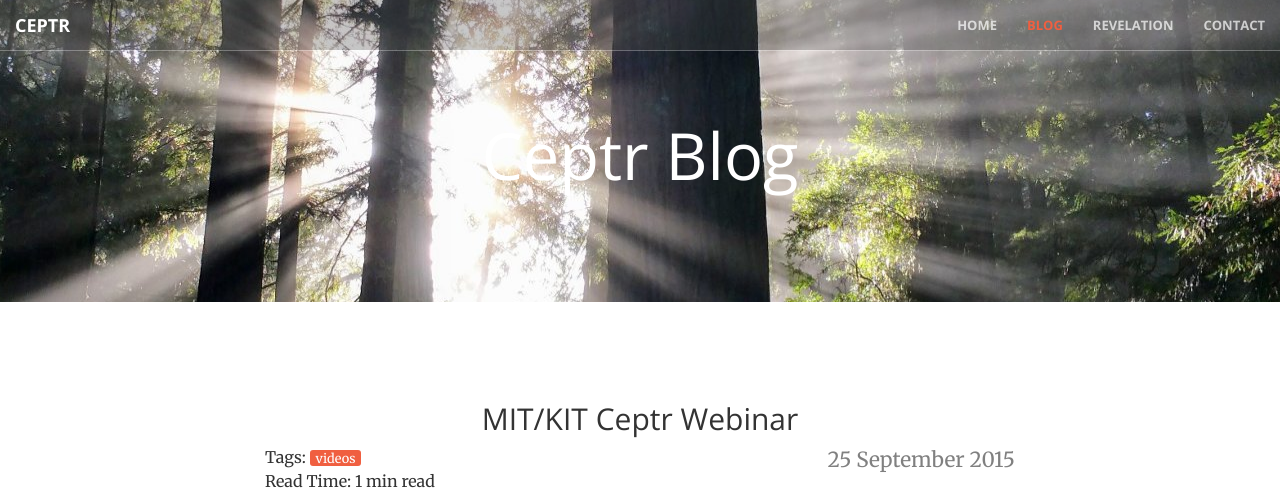
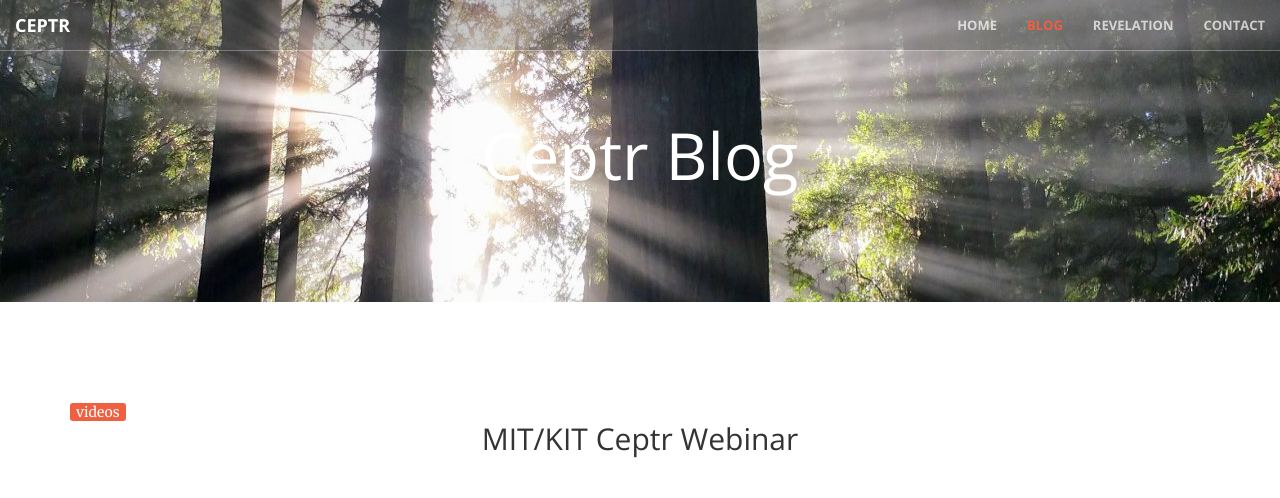
Before and after one commit to metacurrency/ceptr-org, a Jekyll site: the page built from _posts/2015-09-24-mitkit-ceptr-webinar.html, in a window 1280 px wide and 1400 px high. Shown: the top 498 px of the window. Built offline with Jekyll 4.4.1, drawn with Linux system fonts in a browser that asks for light colours; comment, search, counter and statistics services are not loaded.

Commit message:
blog post formatting

```diff
--- a/_includes/css/custom.css
+++ b/_includes/css/custom.css
@@ -55,20 +55,28 @@ section#blog .aligncenter {
   margin-left: auto;
   margin-right: auto;
 }
+section#blog h2.section-heading {
+  padding: 0 0 1em 0;
+}
+section#blog post-meta.tags {
+  display: block;
+  text-align: left;
+  width: 100%;
+}
 section#blog span.tag {
   background: #f05f40;
   color: white;
   border-radius: 3px;
-  font-size: 80%;
+  font-size: 100%;
   padding: 0 6px 0 6px;
 }
-section#blog post-meta.tags::before {
+/* section#blog post-meta.tags::before {
   content: "Tags:";
 }
 section#blog post-meta.read-time::before {
   content: "Read Time:";
 }
-/* section#blog post-meta.post-date::before {
+section#blog post-meta.post-date::before {
   content: "Date:";
 } */
 section#blog post-meta.post-date {
--- a/_layouts/post.html
+++ b/_layouts/post.html
@@ -7,12 +7,16 @@ comments: true
     <h1>Ceptr Blog</h1>
   </div>
 </section>
-
 <section id="blog">
   <div class="container">
     <div class="row">
       <div class="col-lg-12 text-center">
-	<h2 class="section-heading">{{page.title}}</h2>
+          <post-meta class="tags">
+            {% for tag in page.tags %}
+              <span class="tag">{{tag}}</span>
+            {% endfor %}
+          </post-meta>
+	      <h2 class="section-heading">{{page.title}}</h2>
       </div>
     </div>
   </div>
@@ -22,12 +26,12 @@ comments: true
 	<div class="row">
 	  <div class="col-md-6">
 	    <p class="pull-left">
-	      <post-meta class="tags">
-              {% for tag in page.tags %}
-                <span class="tag">{{tag}}</span>
-              {% endfor %}
+<!--	      <post-meta class="tags">
+          {% for tag in page.tags %}
+            <span class="tag">{{tag}}</span>
+          {% endfor %}
         </post-meta>
-              <br>
+              <br> -->
 	      <post-meta class="read-time">
 	      {% assign words = content | number_of_words %}
 	      {% if words < 360 %}
```
